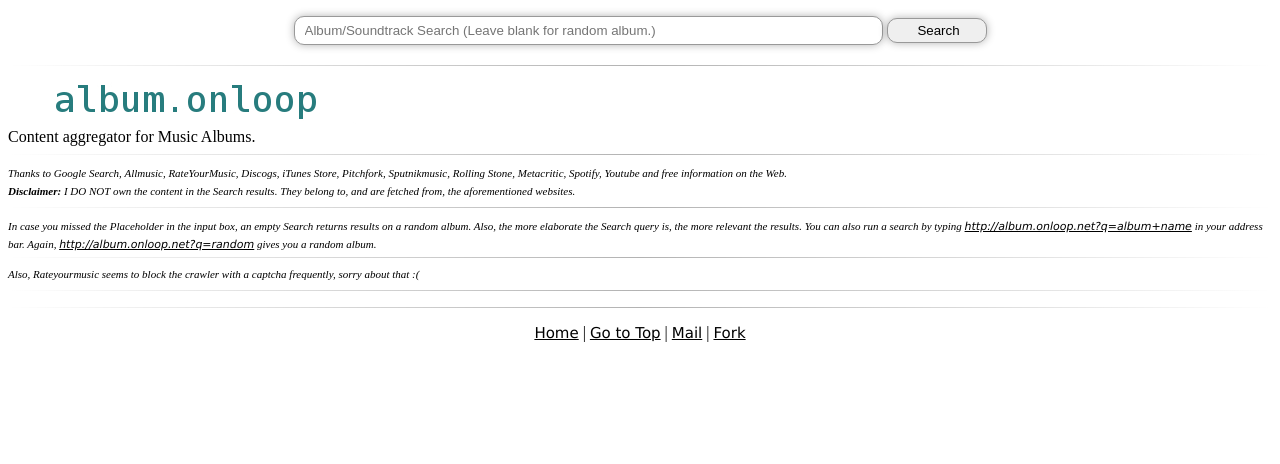
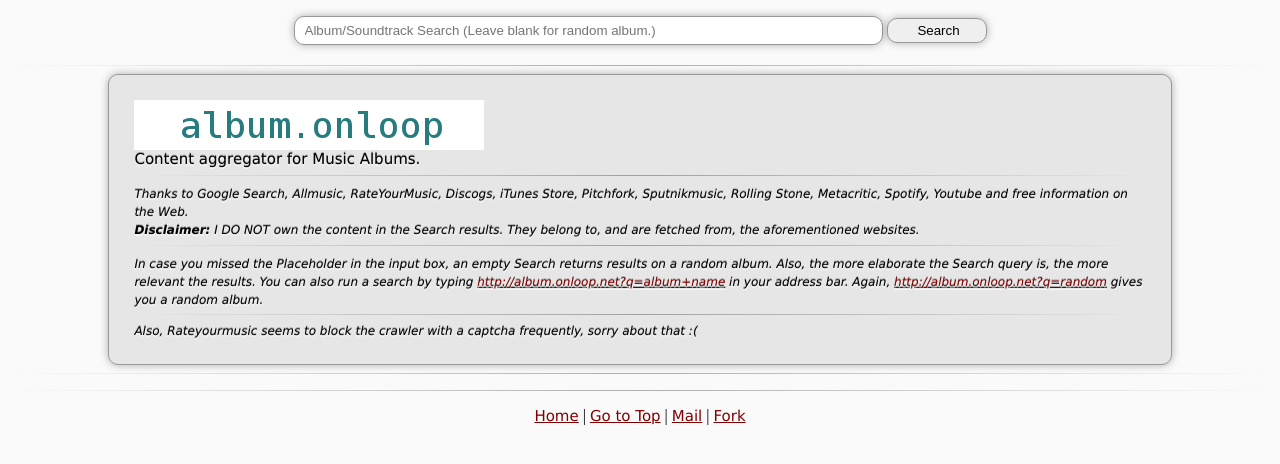
Before and after one commit to pranavrc/album.onloop, a Flask app: page / in a window 1280 px wide. Shown: the top 464 px of the page. Run offline with Flask 2, Linux system fonts and the light colour scheme; parts of the project's set-up code (start-up, migrations or seed data) failed here and were passed over; some libraries are stand-ins or nearby versions.

Commit message:
Lots of css changes.

```diff
--- a/static/index.css
+++ b/static/index.css
@@ -1,3 +1,7 @@
+body {
+	background-color: hsl(0, 0%, 98%);
+}
+
 input {
 	border-radius: 10px /* creates rounded edges in some browsers */;
 	padding-left: 10px; /* creates a space between text and left border */;
@@ -13,18 +17,24 @@
 	width:100px;
 }
 
-.myDiv {
+.content {
 	border-radius: 10px;
-	padding: 10px;
+	background-color: hsl(0,0%,90%);
+	padding: 25px;
 	border: 1px solid #999;
-        width: 1000px;
+    width: 80%;
 	-webkit-box-shadow: 0px 0px 8px rgba(0, 0, 0, 0.3);
 	-moz-box-shadow: 0px 0px 8px rgba(0, 0, 0, 0.3);
 	box-shadow: 0px 0px 8px rgba(0, 0, 0, 0.3);
 	font-family:"Lucida Grande", "Lucida Sans Unicode", Verdana, Arial, Helvetica, sans-serif;
 	font-size:15px;
 	margin: auto;
-	text-align: center;
+	text-align: left;
+	text-shadow: hsla(0,0%,40%,.5) 0 -1px 0, hsla(0,0%,100%,.6) 0 2px 1px;
+}
+
+img {
+	vertical-align: middle;
 }
 
 .formDiv {
@@ -33,7 +43,7 @@
 }
 
 i {
-	font-size:11px;
+	font-size:12px;
 }
 
 a {
@@ -42,7 +52,11 @@
 }
 
 a:link {
-	color: black;
+	color: #800000;
+}
+
+a:visited {
+	color: #696969;
 }
 
 fieldset {
@@ -53,8 +67,8 @@
 hr {
 	color: white;
 	border: 0;
-        height: 1px;
-       	background-image: -webkit-linear-gradient(left, rgba(0,0,0,0), rgba(0,0,0,0.3), rgba(0,0,0,0));
+    height: 1px;
+   	background-image: -webkit-linear-gradient(left, rgba(0,0,0,0), rgba(0,0,0,0.3), rgba(0,0,0,0));
 	background-image: -moz-linear-gradient(left, rgba(0,0,0,0), rgba(0,0,0,0.3), rgba(0,0,0,0));
 	background-image: -ms-linear-gradient(left, rgba(0,0,0,0), rgba(0,0,0,0.3), rgba(0,0,0,0));
 	background-image: -o-linear-gradient(left, rgba(0,0,0,0), rgba(0,0,0,0.3), rgba(0,0,0,0));
```
